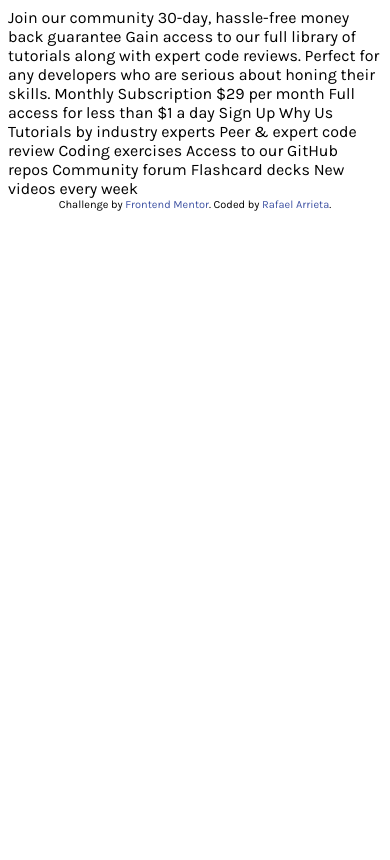
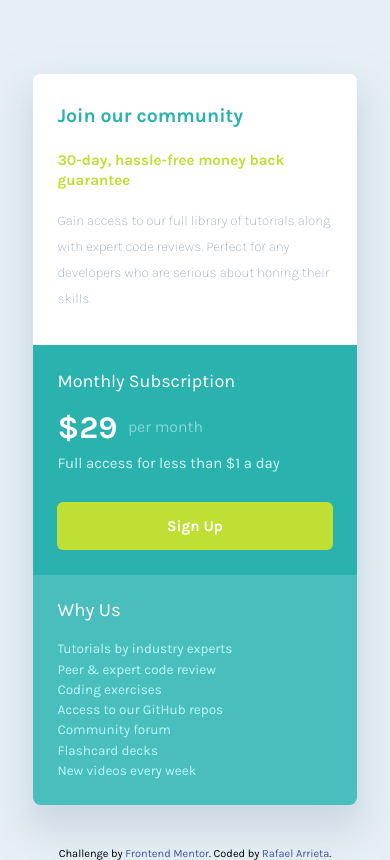
Before and after one commit to rarrietat/single-price-grid-component, a plain HTML site: page index.html in a window 390 px wide. Drawn offline with Linux system fonts and the light colour scheme.

Commit message:
design mobile

```diff
--- a/css/styles.scss
+++ b/css/styles.scss
@@ -1,15 +1,122 @@
-@import url('https://fonts.googleapis.com/css2?family=Karla:wght@400;700&display=swap');
+@import url('https://fonts.googleapis.com/css2?family=Karla:wght@200;400;700&display=swap');
 
-body{
-    font-family: 'Karla', sans-serif;
-}
 
 $Cyan: hsl(179, 62%, 43%);
 $Bright_Yellow: hsl(71, 73%, 54%);
 $Light_Gray: hsl(204, 43%, 93%);
-$Grayish_Blue: hsl(218, 22%, 67%);
+$Grayish_Blue: hsl(217, 22%, 67%);
+$Card_right: #4ABEBD;
+
+body{
+    margin: 0;
+    padding: 0;
+    font-family: 'Karla', sans-serif;
+    background-color: $Light_Gray;
+    min-height: 100vh;
+    display: flex;
+    justify-content: center;
+    flex-direction: column;
+    align-items: center;
+}
+
+.container{
+    //border: 1px solid red;
+    width: 39.688rem;
+    border-radius: .5rem;
+    overflow: hidden;
+    box-shadow: 0px 20px 35px 6px rgba(187, 198, 214, 0.568);
+
+    h2, h3, p{
+        margin: 0;
+    }
+    .card-top{
+        padding: 6.3%;
+        background-color: #ffffff;
+        h2{
+            color: $Cyan;
+        }
+        h3{
+            color: $Bright_Yellow;
+            font-size: 1.1rem;
+            margin-top: 1.56rem;
+        }
+        p{
+            color: $Grayish_Blue;
+            margin-top: .7rem;
+            line-height: 1.65rem;
+            font-weight: 200;
+        }
+    }
+    .content-bottom{
+        width: 100%;
+        color: #ffffff;
+        display: flex;
+        h3{
+            font-size: 1.1rem;
+            font-weight: 400;
+        }
+        .card-left{
+            padding: 6.4% 6.3% 6.1%;
+            box-sizing: border-box;
+            min-width: 50%;
+            background-color: $Cyan;
+            .price{
+                margin-top: 1.15rem;
+                display: flex;
+                align-items: center;
+                .dollar{
+                    color: #ffffff;
+                    font-size: 2rem;
+                    font-weight: 700;
+                }
+                .month{
+                    text-indent: .7rem;
+                    color: #85d7db;
+                    margin: 0;
+                }
+            }
+            p{
+                margin-top: .4rem;
+                white-space: nowrap;
+                color: #d2f7f6;
+            }
+            button{
+                width: 14.85rem;
+                padding: .9rem;
+                margin-top: 1.88rem;
+                border: 0;
+                color: #ffffff;
+                font-weight: bold;
+                font-size: 1rem;
+                border-radius: .4rem;
+                font-family: 'Karla', sans-serif;
+                background-color: $Bright_Yellow;
+            }
+        }
+        .card-right{
+            min-width: 50%;
+            padding: 6.4% 6.3% 6.1%;
+            background-color: $Card_right;
+            ul{
+                width: 80%;
+                padding: 0;
+                margin: 0;
+                margin-top: 1.2rem;
+                li{
+                    white-space: nowrap;
+                    list-style: none;
+                    font-size: .9rem;
+                    color: #b6faf9;
+                    line-height: 1.3rem;
+                }
+            }
+        }
+    }
+}
 
 .foot{
+    position: relative;
+    top: 2rem;
     font-size: 11px;
     text-align: center;
     a{
@@ -17,3 +124,80 @@ $Grayish_Blue: hsl(218, 22%, 67%);
         color: hsl(228, 45%, 44%);
     }
 }
+
+@media screen and (max-width: 700px){
+    :root{
+        font-size: 14px;
+    }
+    .container{
+        width: 83%;
+        .content-bottom{
+            flex-direction: column;
+        }
+    }
+}
+
+@media screen and (max-width: 500px){
+    :root{
+        font-size: 15px;
+    }
+    .container{
+        margin-top: 19%;
+        margin-bottom: 3%;
+        .card-top{
+            padding: 9.1% 7.5% 10%;
+            h2{
+                font-size: 1.3rem;
+            }
+            h3{
+                margin-top: 1.55rem;
+                font-size: 1rem;
+                line-height: 1.35rem;
+            }
+            p{
+                font-size: .9rem;
+                margin-top: 1.15rem;
+                line-height: 1.75rem;
+            }
+        }
+        .content-bottom{
+            .card-left{
+                padding: 7.8% 7.5% 7.8%;
+                h3{
+                    font-size: 1.2rem;
+                }
+                .price{
+                    margin-top: 1.1rem;
+                    .dollar{
+                        font-size: 2.1rem;
+                    }
+                    .month{
+                        font-size: 1.05rem;
+                    }
+                }
+                p{
+                    margin-top: .55rem;
+                }
+                button{
+                    margin-top: 2rem;
+                    width: 100%;
+                    padding: 1rem;
+                }
+            }
+            .card-right{
+                padding: 7.5% 7.5% 7.5%;
+                h3{
+                    font-size: 1.25rem;
+                }
+                ul{
+                    li{
+                        line-height: 1.35rem;
+                    }
+                }
+            }
+        }
+    }
+    .foot{
+        margin-bottom: 20px;
+    }
+}
--- a/index.html
+++ b/index.html
@@ -11,30 +11,37 @@
 
 <body>
 
-    Join our community
-
-    30-day, hassle-free money back guarantee
-
-    Gain access to our full library of tutorials along with expert code reviews.
-    Perfect for any developers who are serious about honing their skills.
-
-    Monthly Subscription
-
-    &dollar;29 per month
-
-    Full access for less than &dollar;1 a day
-
-    Sign Up
-
-    Why Us
-
-    Tutorials by industry experts
-    Peer &amp; expert code review
-    Coding exercises
-    Access to our GitHub repos
-    Community forum
-    Flashcard decks
-    New videos every week
+    <section class="container">
+        <div class="card-top">
+            <h2>Join our community</h2>
+            <h3>30-day, hassle-free money back guarantee</h3>
+            <p>Gain access to our full library of tutorials along with expert code reviews.
+                Perfect for any developers who are serious about honing their skills.</p>
+        </div>
+        <div class="content-bottom">
+            <div class="card-left">
+                <h3>Monthly Subscription</h3>
+                <div class="price">
+                    <span class="dollar">&dollar;29</span>
+                    <p class="month">per month</p>
+                </div>
+                <p>Full access for less than &dollar;1 a day</p>
+                <button>Sign Up</button>
+            </div>
+            <div class="card-right">
+                <h3>Why Us</h3>
+                <ul>
+                    <li>Tutorials by industry experts</li>
+                    <li>Peer &amp; expert code review</li>
+                    <li>Coding exercises</li>
+                    <li>Access to our GitHub repos</li>
+                    <li>Community forum</li>
+                    <li>Flashcard decks</li>
+                    <li>New videos every week</li>
+                </ul>
+            </div>
+        </div>
+    </section>
 
     <footer class="foot">
         Challenge by <a href="https://www.frontendmentor.io?ref=challenge" target="_blank">Frontend Mentor</a>. Coded by
```
Also changed, not shown: css/styles.min.css, 1 other file.
